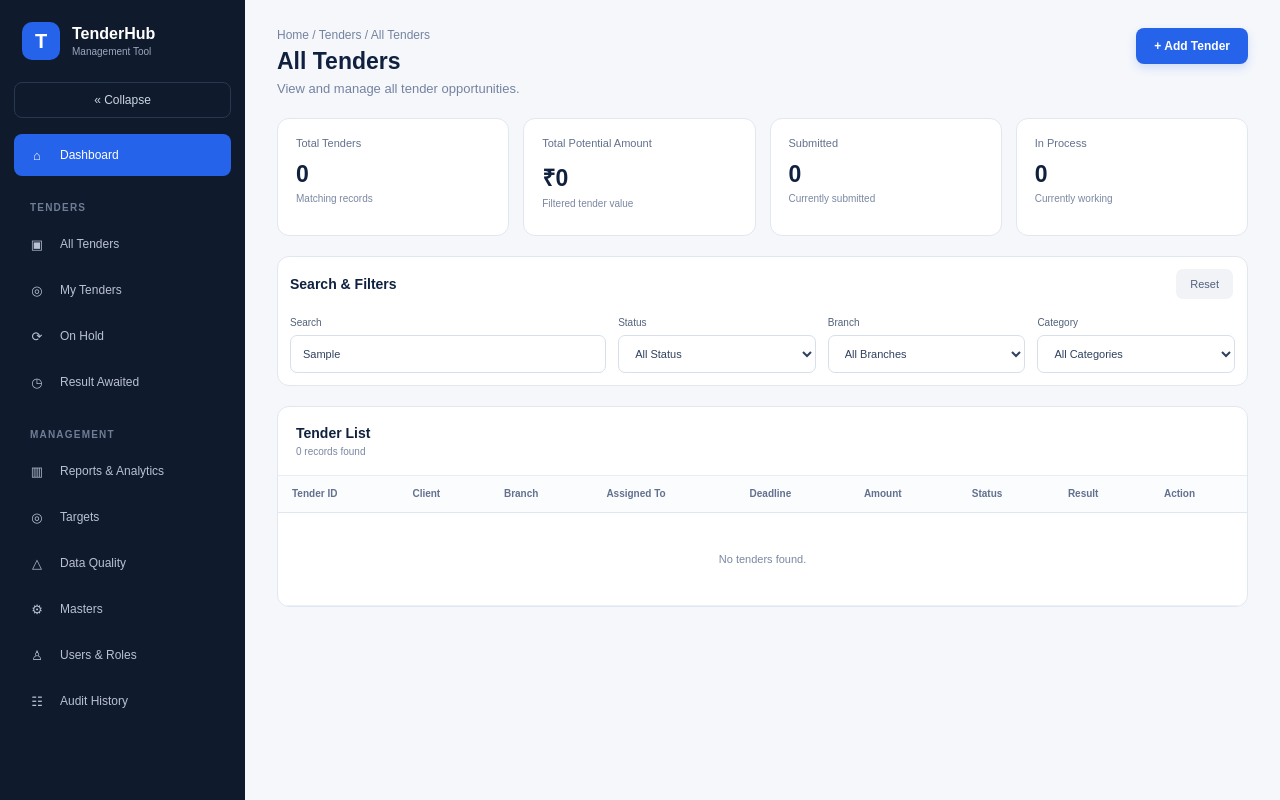
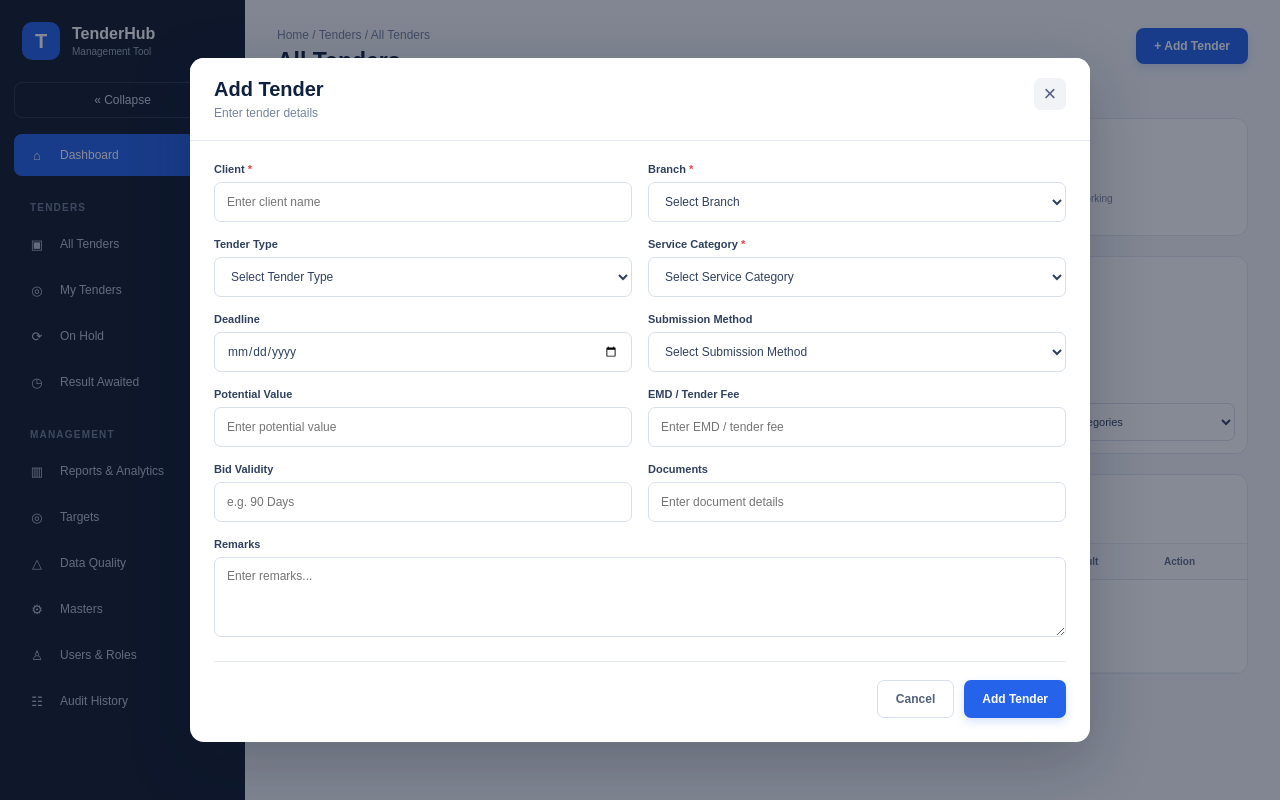
Before and after one commit to pawanmaske-sys/Tender-development-tool, a Next.js app: page / in a window 1280 px wide. Both pictures are taken after typing "Sample" into the empty fields and a click on the button "+ Add Tender". Shown: the top 800 px of the page. Built offline with nearby package versions, Linux system fonts and the light colour scheme.

Commit message:
Update page.js

```diff
--- a/app/page.js
+++ b/app/page.js
@@ -75,7 +75,7 @@ const emptyForm = {
   client: "",
   branch: "",
   tenderType: "",
-  category: "",
+  serviceCategory: "",
   deadline: "",
   submissionMethod: "",
   potentialValue: "",
@@ -93,23 +93,30 @@ export default function AllTendersPage() {
   const [branch, setBranch] = useState("All Branches");
   const [category, setCategory] = useState("All Categories");
 
-  const [showForm, setShowForm] = useState(false);
+  const [showAddTender, setShowAddTender] = useState(false);
   const [form, setForm] = useState(emptyForm);
+
+  /* =========================================================
+     FILTER DATA
+     ========================================================= */
 
   const filteredTenders = useMemo(() => {
     return tenders.filter((tender) => {
-      const searchText = search.toLowerCase();
+      const searchValue = search.toLowerCase().trim();
 
       const matchesSearch =
-        tender.id.toLowerCase().includes(searchText) ||
-        tender.client.toLowerCase().includes(searchText) ||
-        tender.assigned.toLowerCase().includes(searchText);
+        !searchValue ||
+        tender.id.toLowerCase().includes(searchValue) ||
+        tender.client.toLowerCase().includes(searchValue) ||
+        tender.assigned.toLowerCase().includes(searchValue);
 
       const matchesStatus =
-        status === "All Status" || tender.status === status;
+        status === "All Status" ||
+        tender.status === status;
 
       const matchesBranch =
-        branch === "All Branches" || tender.branch === branch;
+        branch === "All Branches" ||
+        tender.branch === branch;
 
       const matchesCategory =
         category === "All Categories" ||
@@ -125,7 +132,7 @@ export default function AllTendersPage() {
   }, [tenders, search, status, branch, category]);
 
   const totalAmount = filteredTenders.reduce(
-    (sum, tender) => sum + tender.amount,
+    (total, tender) => total + tender.amount,
     0
   );
 
@@ -137,6 +144,10 @@ export default function AllTendersPage() {
     (tender) => tender.status === "In Process"
   ).length;
 
+  /* =========================================================
+     FILTER RESET
+     ========================================================= */
+
   const resetFilters = () => {
     setSearch("");
     setStatus("All Status");
@@ -144,50 +155,70 @@ export default function AllTendersPage() {
     setCategory("All Categories");
   };
 
-  const handleFormChange = (field, value) => {
+  /* =========================================================
+     ADD TENDER
+     ========================================================= */
+
+  const openAddTender = () => {
+    setForm(emptyForm);
+    setShowAddTender(true);
+  };
+
+  const closeAddTender = () => {
+    setShowAddTender(false);
+    setForm(emptyForm);
+  };
+
+  const updateForm = (field, value) => {
     setForm((previous) => ({
       ...previous,
       [field]: value,
     }));
   };
 
-  const openAddTender = () => {
-    setForm(emptyForm);
-    setShowForm(true);
-  };
-
-  const closeAddTender = () => {
-    setShowForm(false);
-    setForm(emptyForm);
-  };
-
-  const handleAddTender = (event) => {
+  const handleSubmitTender = (event) => {
     event.preventDefault();
 
-    if (!form.client || !form.branch || !form.category) {
-      alert("Please fill Client, Branch and Service Category.");
+    if (
+      !form.client.trim() ||
+      !form.branch ||
+      !form.serviceCategory
+    ) {
+      alert(
+        "Please fill Client, Branch and Service Category."
+      );
       return;
     }
 
+    const nextNumber =
+      5621 + tenders.length;
+
+    const formattedDeadline = form.deadline
+      ? new Date(
+          `${form.deadline}T00:00:00`
+        ).toLocaleDateString("en-GB", {
+          day: "2-digit",
+          month: "short",
+          year: "numeric",
+        })
+      : "-";
+
     const newTender = {
-      id: `T-${String(5627 + tenders.length - 6).padStart(5, "0")}`,
-      client: form.client,
+      id: `T-${String(nextNumber).padStart(5, "0")}`,
+      client: form.client.trim(),
       branch: form.branch,
       assigned: "Pawan",
-      deadline: form.deadline
-        ? new Date(form.deadline).toLocaleDateString("en-GB", {
-            day: "2-digit",
-            month: "short",
-            year: "numeric",
-          })
-        : "-",
+      deadline: formattedDeadline,
       amount: Number(form.potentialValue) || 0,
       status: "In Process",
       result: "-",
-      category: form.category,
+      category: form.serviceCategory,
     };
 
-    setTenders((previous) => [newTender, ...previous]);
+    setTenders((previous) => [
+      newTender,
+      ...previous,
+    ]);
 
     closeAddTender();
   };
@@ -197,7 +228,7 @@ export default function AllTendersPage() {
       <div className="all-tenders-page">
 
         {/* =====================================================
-            PAGE HEADER
+            HEADER
         ====================================================== */}
 
         <div className="page-header">
@@ -225,15 +256,19 @@ export default function AllTendersPage() {
         </div>
 
         {/* =====================================================
-            SUMMARY
+            SUMMARY CARDS
         ====================================================== */}
 
         <div className="summary-grid">
 
           <div className="summary-card">
             <span>Total Tenders</span>
-            <strong>{filteredTenders.length}</strong>
-            <small>Matching records</small>
+            <strong>
+              {filteredTenders.length}
+            </strong>
+            <small>
+              Matching records
+            </small>
           </div>
 
           <div className="summary-card">
@@ -241,19 +276,29 @@ export default function AllTendersPage() {
             <strong>
               ₹{totalAmount.toLocaleString("en-IN")}
             </strong>
-            <small>Filtered tender value</small>
+            <small>
+              Filtered tender value
+            </small>
           </div>
 
           <div className="summary-card">
             <span>Submitted</span>
-            <strong>{submittedCount}</strong>
-            <small>Currently submitted</small>
+            <strong>
+              {submittedCount}
+            </strong>
+            <small>
+              Currently submitted
+            </small>
           </div>
 
           <div className="summary-card">
             <span>In Process</span>
-            <strong>{inProcessCount}</strong>
-            <small>Currently working</small>
+            <strong>
+              {inProcessCount}
+            </strong>
+            <small>
+              Currently working
+            </small>
           </div>
 
         </div>
@@ -264,7 +309,7 @@ export default function AllTendersPage() {
 
         <div className="filter-panel">
 
-          <div className="filter-title">
+          <div className="filter-title-row">
 
             <h2>Search &amp; Filters</h2>
 
@@ -350,18 +395,20 @@ export default function AllTendersPage() {
         </div>
 
         {/* =====================================================
-            TENDER TABLE
+            TENDER LIST
         ====================================================== */}
 
         <div className="table-card">
 
           <div className="table-header">
 
-            <h2>Tender List</h2>
+            <div>
+              <h2>Tender List</h2>
 
-            <p>
-              {filteredTenders.length} records found
-            </p>
+              <p>
+                {filteredTenders.length} records found
+              </p>
+            </div>
 
           </div>
 
@@ -414,14 +461,23 @@ export default function AllTendersPage() {
                         </small>
                       </td>
 
-                      <td>{tender.branch}</td>
+                      <td>
+                        {tender.branch}
+                      </td>
 
-                      <td>{tender.assigned}</td>
+                      <td>
+                        {tender.assigned}
+                      </td>
 
-                      <td>{tender.deadline}</td>
+                      <td>
+                        {tender.deadline}
+                      </td>
 
                       <td className="amount">
-                        ₹{tender.amount.toLocaleString("en-IN")}
+                        ₹
+                        {tender.amount.toLocaleString(
+                          "en-IN"
+                        )}
                       </td>
 
                       <td>
@@ -434,7 +490,9 @@ export default function AllTendersPage() {
                         </span>
                       </td>
 
-                      <td>{tender.result}</td>
+                      <td>
+                        {tender.result}
+                      </td>
 
                       <td>
                         <button
@@ -442,7 +500,7 @@ export default function AllTendersPage() {
                           className="view-button"
                           onClick={() =>
                             alert(
-                              `Tender ${tender.id}\nClient: ${tender.client}`
+                              `Tender ID: ${tender.id}\nClient: ${tender.client}`
                             )
                           }
                         >
@@ -459,41 +517,44 @@ export default function AllTendersPage() {
             </table>
 
           </div>
-
         </div>
 
       </div>
 
       {/* =======================================================
-          ADD TENDER MODAL
+          ADD TENDER FORM
+          ONLY APPEARS AFTER CLICKING + ADD TENDER
       ======================================================== */}
 
-      {showForm && (
+      {showAddTender && (
         <div
-          className="tender-modal-overlay"
+          className="add-tender-overlay"
           onMouseDown={(event) => {
-            if (event.target === event.currentTarget) {
+            if (
+              event.target === event.currentTarget
+            ) {
               closeAddTender();
             }
           }}
         >
 
-          <div className="tender-modal">
+          <div className="add-tender-modal">
 
-            {/* MODAL HEADER */}
+            {/* FORM HEADER */}
 
-            <div className="tender-modal-header">
+            <div className="add-tender-header">
 
               <div>
                 <h2>Add Tender</h2>
+
                 <p>
-                  Enter the tender opportunity details below.
+                  Enter tender details
                 </p>
               </div>
 
               <button
                 type="button"
-                className="modal-close-button"
+                className="add-tender-close"
                 onClick={closeAddTender}
               >
                 ×
@@ -503,13 +564,15 @@ export default function AllTendersPage() {
 
             {/* FORM */}
 
-            <form onSubmit={handleAddTender}>
+            <form
+              onSubmit={handleSubmitTender}
+            >
 
-              <div className="tender-form-grid">
+              <div className="add-tender-form-grid">
 
                 {/* CLIENT */}
 
-                <div className="tender-form-field">
+                <div className="add-tender-field">
                   <label>
                     Client <span>*</span>
                   </label>
@@ -518,7 +581,7 @@ export default function AllTendersPage() {
                     type="text"
                     value={form.client}
                     onChange={(event) =>
-                      handleFormChange(
+                      updateForm(
                         "client",
                         event.target.value
                       )
@@ -529,7 +592,7 @@ export default function AllTendersPage() {
 
                 {/* BRANCH */}
 
-                <div className="tender-form-field">
+                <div className="add-tender-field">
                   <label>
                     Branch <span>*</span>
                   </label>
@@ -537,7 +600,7 @@ export default function AllTendersPage() {
                   <select
                     value={form.branch}
                     onChange={(event) =>
-                      handleFormChange(
+                      updateForm(
                         "branch",
                         event.target.value
                       )
@@ -567,13 +630,15 @@ export default function AllTendersPage() {
 
                 {/* TENDER TYPE */}
 
-                <div className="tender-form-field">
-                  <label>Tender Type</label>
+                <div className="add-tender-field">
+                  <label>
+                    Tender Type
+                  </label>
 
                   <select
                     value={form.tenderType}
                     onChange={(event) =>
-                      handleFormChange(
+                      updateForm(
                         "tenderType",
                         event.target.value
                       )
@@ -603,22 +668,22 @@ export default function AllTendersPage() {
 
                 {/* SERVICE CATEGORY */}
 
-                <div className="tender-form-field">
+                <div className="add-tender-field">
                   <label>
                     Service Category <span>*</span>
                   </label>
 
                   <select
-                    value={form.category}
+                    value={form.serviceCategory}
                     onChange={(event) =>
-                      handleFormChange(
-                        "category",
+                      updateForm(
+                        "serviceCategory",
                         event.target.value
                       )
                     }
                   >
                     <option value="">
-                      Select Category
+                      Select Service Category
                     </option>
 
                     <option value="IT Services">
@@ -641,14 +706,16 @@ export default function AllTendersPage() {
 
                 {/* DEADLINE */}
 
-                <div className="tender-form-field">
-                  <label>Deadline</label>
+                <div className="add-tender-field">
+                  <label>
+                    Deadline
+                  </label>
 
                   <input
                     type="date"
                     value={form.deadline}
                     onChange={(event) =>
-                      handleFormChange(
+                      updateForm(
                         "deadline",
                         event.target.value
                       )
@@ -658,20 +725,22 @@ export default function AllTendersPage() {
 
                 {/* SUBMISSION METHOD */}
 
-                <div className="tender-form-field">
-                  <label>Submission Method</label>
+                <div className="add-tender-field">
+                  <label>
+                    Submission Method
+                  </label>
 
                   <select
                     value={form.submissionMethod}
                     onChange={(event) =>
-                      handleFormChange(
+                      updateForm(
                         "submissionMethod",
                         event.target.value
                       )
                     }
                   >
                     <option value="">
-                      Select Method
+                      Select Submission Method
                     </option>
 
                     <option value="Online">
@@ -690,50 +759,56 @@ export default function AllTendersPage() {
 
                 {/* POTENTIAL VALUE */}
 
-                <div className="tender-form-field">
-                  <label>Potential Value</label>
+                <div className="add-tender-field">
+                  <label>
+                    Potential Value
+                  </label>
 
                   <input
                     type="number"
                     value={form.potentialValue}
                     onChange={(event) =>
-                      handleFormChange(
+                      updateForm(
                         "potentialValue",
                         event.target.value
                       )
                     }
-                    placeholder="₹ Enter amount"
+                    placeholder="Enter potential value"
                   />
                 </div>
 
                 {/* EMD / TENDER FEE */}
 
-                <div className="tender-form-field">
-                  <label>EMD / Tender Fee</label>
+                <div className="add-tender-field">
+                  <label>
+                    EMD / Tender Fee
+                  </label>
 
                   <input
                     type="text"
                     value={form.emdFee}
                     onChange={(event) =>
-                      handleFormChange(
+                      updateForm(
                         "emdFee",
                         event.target.value
                       )
                     }
-                    placeholder="Enter amount"
+                    placeholder="Enter EMD / tender fee"
                   />
                 </div>
 
                 {/* BID VALIDITY */}
 
-                <div className="tender-form-field">
-                  <label>Bid Validity</label>
+                <div className="add-tender-field">
+                  <label>
+                    Bid Validity
+                  </label>
 
                   <input
                     type="text"
                     value={form.bidValidity}
                     onChange={(event) =>
-                      handleFormChange(
+                      updateForm(
                         "bidValidity",
                         event.target.value
                       )
@@ -744,37 +819,41 @@ export default function AllTendersPage() {
 
                 {/* DOCUMENTS */}
 
-                <div className="tender-form-field">
-                  <label>Documents</label>
+                <div className="add-tender-field">
+                  <label>
+                    Documents
+                  </label>
 
                   <input
                     type="text"
                     value={form.documents}
                     onChange={(event) =>
-                      handleFormChange(
+                      updateForm(
                         "documents",
                         event.target.value
                       )
                     }
-                    placeholder="Document name / reference"
+                    placeholder="Enter document details"
                   />
                 </div>
 
                 {/* REMARKS */}
 
-                <div className="tender-form-field full-width">
-                  <label>Remarks</label>
+                <div className="add-tender-field add-tender-full">
+                  <label>
+                    Remarks
+                  </label>
 
                   <textarea
                     rows="4"
                     value={form.remarks}
                     onChange={(event) =>
-                      handleFormChange(
+                      updateForm(
                         "remarks",
                         event.target.value
                       )
                     }
-                    placeholder="Enter additional remarks..."
+                    placeholder="Enter remarks..."
                   />
                 </div>
 
@@ -782,11 +861,11 @@ export default function AllTendersPage() {
 
               {/* FORM FOOTER */}
 
-              <div className="tender-form-actions">
+              <div className="add-tender-actions">
 
                 <button
                   type="button"
-                  className="modal-cancel-button"
+                  className="add-tender-cancel"
                   onClick={closeAddTender}
                 >
                   Cancel
@@ -794,7 +873,7 @@ export default function AllTendersPage() {
 
                 <button
                   type="submit"
-                  className="modal-save-button"
+                  className="add-tender-save"
                 >
                   Add Tender
                 </button>
@@ -807,6 +886,247 @@ export default function AllTendersPage() {
 
         </div>
       )}
+
+      {/* =======================================================
+          MODAL CSS
+      ======================================================== */}
+
+      <style jsx>{`
+        .add-tender-overlay {
+          position: fixed;
+          inset: 0;
+          z-index: 9999;
+
+          display: flex;
+          align-items: center;
+          justify-content: center;
+
+          padding: 20px;
+
+          background: rgba(15, 23, 42, 0.5);
+
+          overflow-y: auto;
+        }
+
+        .add-tender-modal {
+          width: min(900px, 100%);
+          max-height: calc(100vh - 40px);
+
+          overflow-y: auto;
+
+          background: #ffffff;
+
+          border-radius: 14px;
+
+          box-shadow:
+            0 20px 60px rgba(15, 23, 42, 0.25);
+        }
+
+        .add-tender-header {
+          position: sticky;
+          top: 0;
+          z-index: 2;
+
+          display: flex;
+          align-items: flex-start;
+          justify-content: space-between;
+
+          padding: 20px 24px;
+
+          background: #ffffff;
+
+          border-bottom: 1px solid #e5eaf2;
+        }
+
+        .add-tender-header h2 {
+          margin: 0;
+
+          font-size: 20px;
+
+          color: #10213f;
+        }
+
+        .add-tender-header p {
+          margin: 5px 0 0;
+
+          font-size: 12px;
+
+          color: #7583a0;
+        }
+
+        .add-tender-close {
+          width: 32px;
+          height: 32px;
+
+          border: 0;
+          border-radius: 7px;
+
+          background: #f1f3f7;
+
+          color: #52617b;
+
+          font-size: 22px;
+
+          cursor: pointer;
+        }
+
+        .add-tender-close:hover {
+          background: #e5eaf2;
+        }
+
+        .add-tender-modal form {
+          padding: 22px 24px 24px;
+        }
+
+        .add-tender-form-grid {
+          display: grid;
+
+          grid-template-columns:
+            repeat(2, minmax(0, 1fr));
+
+          gap: 16px;
+        }
+
+        .add-tender-field {
+          display: flex;
+          flex-direction: column;
+          gap: 7px;
+        }
+
+        .add-tender-field.add-tender-full {
+          grid-column: 1 / -1;
+        }
+
+        .add-tender-field label {
+          font-size: 11px;
+          font-weight: 600;
+
+          color: #30415f;
+        }
+
+        .add-tender-field label span {
+          color: #ef4444;
+        }
+
+        .add-tender-field input,
+        .add-tender-field select,
+        .add-tender-field textarea {
+          width: 100%;
+
+          border: 1px solid #d7dfeb;
+
+          border-radius: 7px;
+
+          background: #ffffff;
+
+          color: #30415f;
+
+          font-family: inherit;
+
+          font-size: 12px;
+
+          outline: none;
+        }
+
+        .add-tender-field input,
+        .add-tender-field select {
+          height: 40px;
+          padding: 0 12px;
+        }
+
+        .add-tender-field textarea {
+          padding: 11px 12px;
+          resize: vertical;
+        }
+
+        .add-tender-field input:focus,
+        .add-tender-field select:focus,
+        .add-tender-field textarea:focus {
+          border-color: #2563eb;
+
+          box-shadow:
+            0 0 0 3px
+            rgba(37, 99, 235, 0.08);
+        }
+
+        .add-tender-actions {
+          display: flex;
+
+          justify-content: flex-end;
+
+          gap: 10px;
+
+          margin-top: 24px;
+          padding-top: 18px;
+
+          border-top: 1px solid #e5eaf2;
+        }
+
+        .add-tender-cancel,
+        .add-tender-save {
+          height: 38px;
+
+          padding: 0 18px;
+
+          border-radius: 7px;
+
+          font-family: inherit;
+
+          font-size: 12px;
+
+          font-weight: 600;
+
+          cursor: pointer;
+        }
+
+        .add-tender-cancel {
+          border: 1px solid #d7dfeb;
+
+          background: #ffffff;
+
+          color: #52617b;
+        }
+
+        .add-tender-cancel:hover {
+          background: #f5f7fb;
+        }
+
+        .add-tender-save {
+          border: 0;
+
+          background: #2563eb;
+
+          color: #ffffff;
+
+          box-shadow:
+            0 4px 10px
+            rgba(37, 99, 235, 0.18);
+        }
+
+        .add-tender-save:hover {
+          background: #1d4ed8;
+        }
+
+        @media (max-width: 700px) {
+          .add-tender-overlay {
+            padding: 10px;
+          }
+
+          .add-tender-form-grid {
+            grid-template-columns: 1fr;
+          }
+
+          .add-tender-field.add-tender-full {
+            grid-column: auto;
+          }
+
+          .add-tender-header,
+          .add-tender-modal form {
+            padding-left: 16px;
+            padding-right: 16px;
+          }
+        }
+      `}</style>
     </>
   );
 }
```
